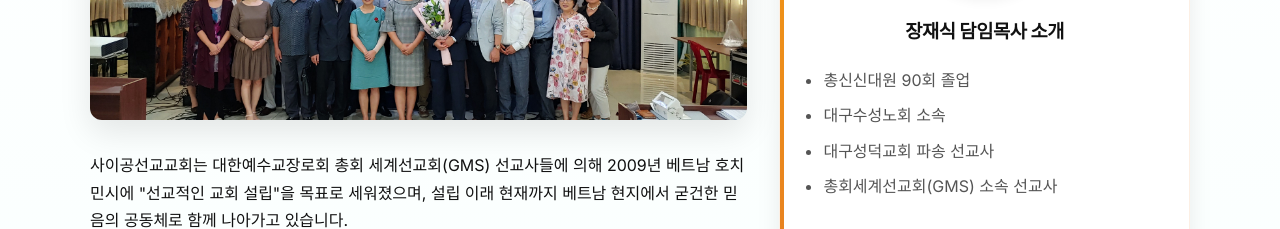
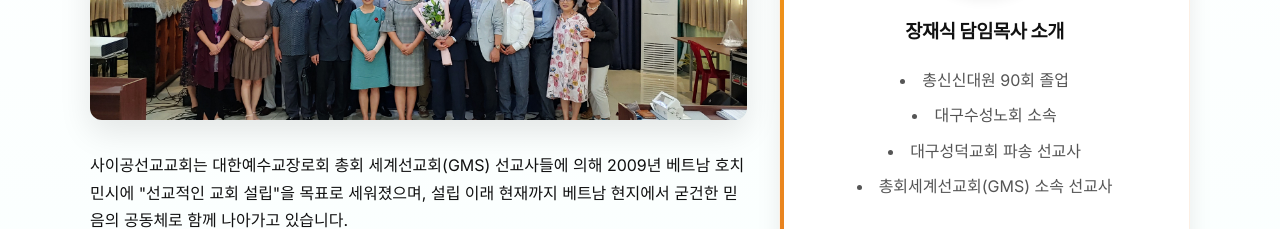
Before and after one commit to PolarisK-agent/saigonmission, a website: page index.html in a window 1280 px wide. Shown: the part 1979-2208 px from the top of the page. Drawn offline with Linux system fonts and the light colour scheme; no server answers.

Commit message:
Center align pastor profile list items

```diff
--- a/index.html
+++ b/index.html
@@ -111,7 +111,7 @@
         <aside class="pastor pastor-offset reveal" style="text-align: center;">
           <img src="assets/images/paster.png" alt="장재식 담임목사" style="width: 160px; height: 160px; object-fit: cover; border-radius: 50%; box-shadow: var(--shadow-sm); margin: 0 auto 1.5rem; display: block;" />
           <h3>장재식 담임목사 소개</h3>
-          <ul style="text-align: left; margin-top: 1.5rem; padding-left: 1.2rem;">
+          <ul style="text-align: center; list-style-position: inside; margin-top: 1.5rem; padding-left: 0;">
             <li>총신신대원 90회 졸업</li>
             <li>대구수성노회 소속</li>
             <li>대구성덕교회 파송 선교사</li>
```
